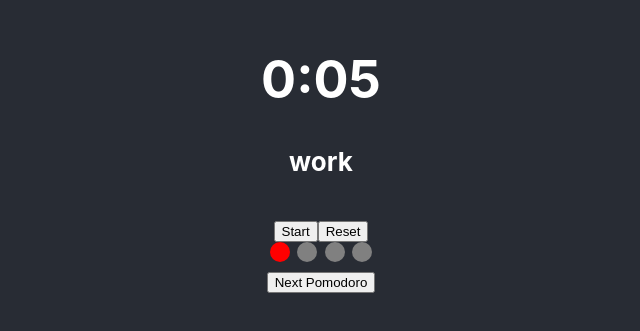
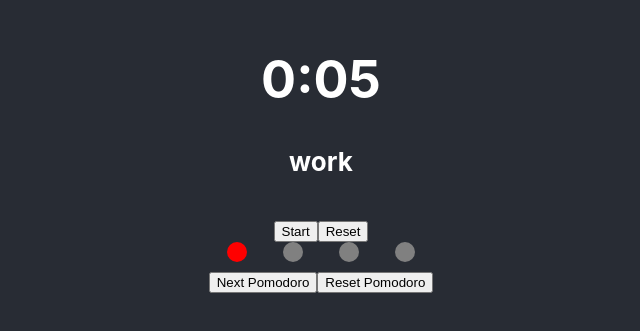
Before and after one commit to fabrol/pomodoro_app, a React (Create React App) app: page / in a window 1280 px wide. Shown: the part 247-578 px from the top of the page, without its empty margins (319-959 px from the left). Built offline with nearby package versions, Linux system fonts and the light colour scheme.

Commit message:
reset pomo

```diff
--- a/src/App.tsx
+++ b/src/App.tsx
@@ -23,6 +23,10 @@ function App() {
     setCurrentPomodoro((prev) => (prev + 1) % pomodoroIntervals.length);
   }, [pomodoroIntervals.length]);
 
+  const resetPomodoro = useCallback(() => {
+    setCurrentPomodoro(0);
+  }, []);
+
   return (
     <div className="App">
       <header className="App-header">
@@ -41,6 +45,7 @@ function App() {
         <div>
           <PomodoroCircles currentPomodoro={Math.floor(currentPomodoro / 2)} />
           <button onClick={advancePomodoro}>Next Pomodoro</button>
+          <button onClick={resetPomodoro}>Reset Pomodoro</button>
         </div>
       </header>
     </div>
```
